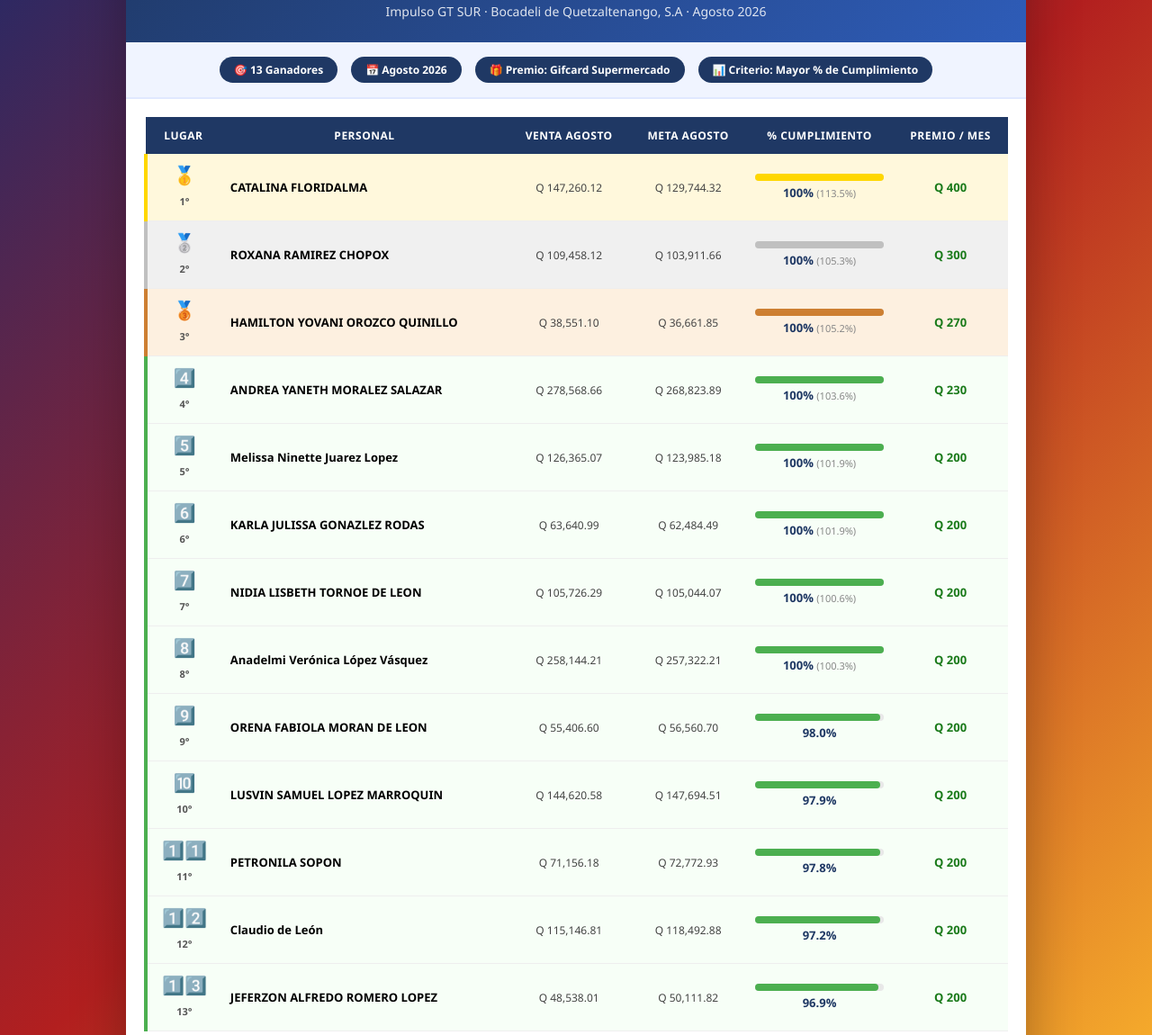
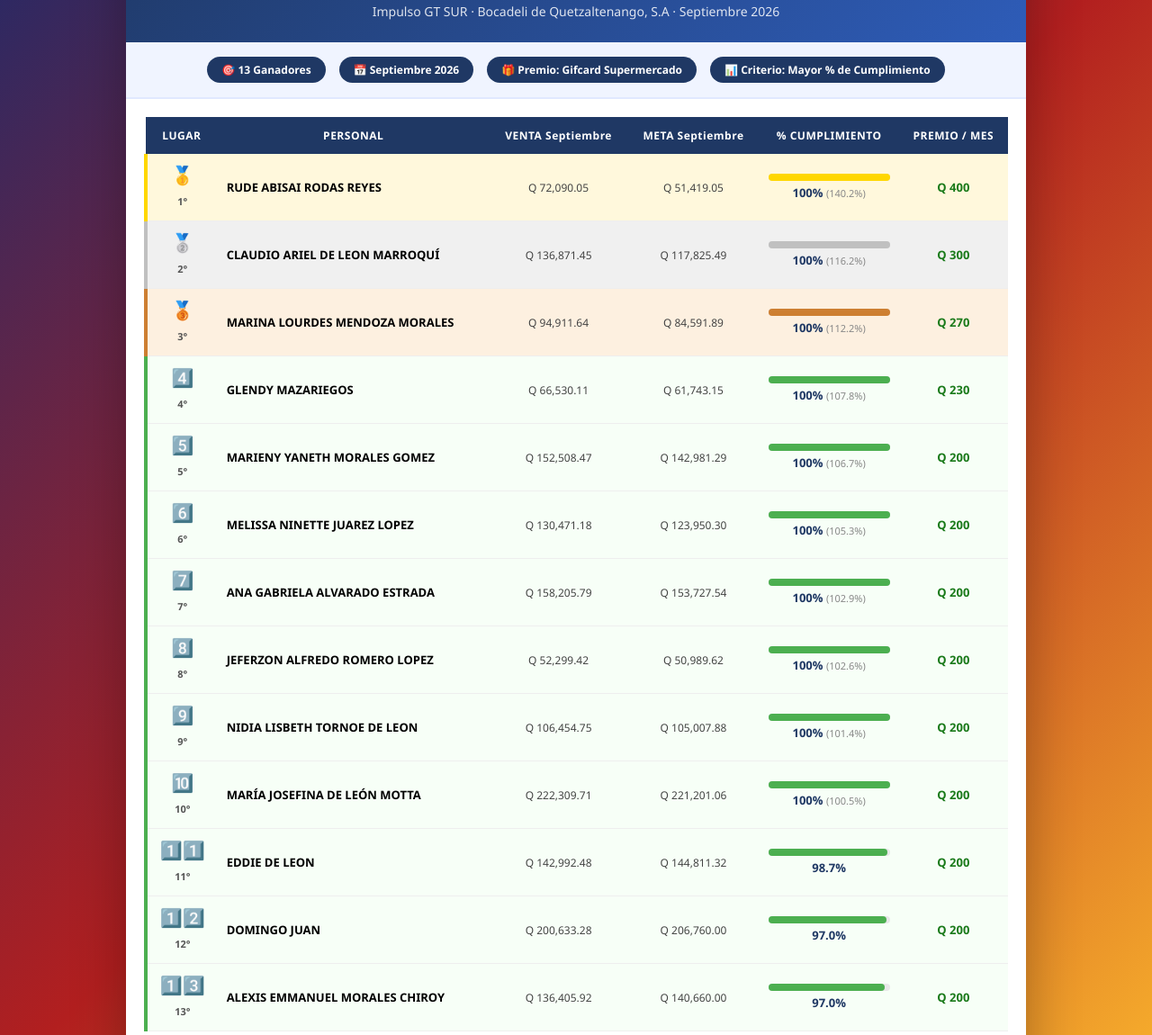
Before and after one commit to jmichelena/IncentivoImpulso, a plain HTML site: page index.html in a window 1280 px wide. Shown: the part 184-1334 px from the top of the page at 90% size. Drawn offline with Linux system fonts and the light colour scheme.

Commit message:
Update index.html

```diff
--- a/index.html
+++ b/index.html
@@ -3,7 +3,7 @@
 <head>
   <meta charset="UTF-8">
   <meta name="viewport" content="width=device-width, initial-scale=1.0">
-  <title>🏆 Ganadores Incentivo Mayoreo - Agosto 2026 actualizado 22/07</title>
+  <title>🏆 Ganadores Incentivo Mayoreo - Septiembre 2026 actualizado 22/07</title>
   <style>
     * { box-sizing: border-box; margin: 0; padding: 0; }
     body {
@@ -81,12 +81,12 @@
     <div class="header">
       <span class="trophy">🏆</span>
       <h1>PLAN INCENTIVO IMPULSADORAS Y COLOCADORES</h1>
-      <p>Impulso GT SUR · Bocadeli de Quetzaltenango, S.A · Agosto 2026</p>
+      <p>Impulso GT SUR · Bocadeli de Quetzaltenango, S.A · Septiembre 2026</p>
     </div>
 
     <div class="badges">
       <span class="badge">🎯 13 Ganadores</span>
-      <span class="badge">📅 Agosto 2026</span>
+      <span class="badge">📅 Septiembre 2026</span>
       <span class="badge">🎁 Premio: Gifcard Supermercado</span>
       <span class="badge">📊 Criterio: Mayor % de Cumplimiento</span>
     </div>
@@ -97,8 +97,8 @@
           <tr>
             <th>LUGAR</th>
             <th>PERSONAL</th>
-            <th>VENTA AGOSTO</th>
-            <th>META AGOSTO</th>
+            <th>VENTA Septiembre</th>
+            <th>META Septiembre</th>
             <th>% CUMPLIMIENTO</th>
             <th>PREMIO / MES</th>
           </tr>
@@ -107,170 +107,170 @@
 
         <tr style="background:#FFF8DC; border-left:4px solid #FFD700;">
           <td class="lugar">🥇<br><span class="num-lugar">1°</span></td>
-          <td class="nombre">CATALINA FLORIDALMA</td>
-          <td class="monto">Q 147,260.12</td>
-          <td class="monto">Q 129,744.32</td>
+          <td class="nombre">RUDE ABISAI RODAS REYES</td>
+          <td class="monto">Q 72,090.05</td>
+          <td class="monto">Q 51,419.05</td>
           <td class="pct-cell">
             <div class="bar-wrap">
               <div class="bar" style="width:100%;background:#FFD700;"></div>
             </div>
-            <span class="pct-label">100% <span class='real-pct'>(113.5%)</span></span>
+            <span class="pct-label">100% <span class='real-pct'>(140.2%)</span></span>
           </td>
           <td class="premio">Q 400</td>
         </tr>
         <tr style="background:#F0F0F0; border-left:4px solid #C0C0C0;">
           <td class="lugar">🥈<br><span class="num-lugar">2°</span></td>
-          <td class="nombre">ROXANA RAMIREZ CHOPOX</td>
-          <td class="monto">Q 109,458.12</td>
-          <td class="monto">Q 103,911.66</td>
+          <td class="nombre">CLAUDIO ARIEL DE LEON MARROQUÍ</td>
+          <td class="monto">Q 136,871.45</td>
+          <td class="monto">Q 117,825.49</td>
           <td class="pct-cell">
             <div class="bar-wrap">
               <div class="bar" style="width:100%;background:#C0C0C0;"></div>
             </div>
-            <span class="pct-label">100% <span class='real-pct'>(105.3%)</span></span>
+            <span class="pct-label">100% <span class='real-pct'>(116.2%)</span></span>
           </td>
           <td class="premio">Q 300</td>
         </tr>
         <tr style="background:#FDF0E0; border-left:4px solid #CD7F32;">
           <td class="lugar">🥉<br><span class="num-lugar">3°</span></td>
-          <td class="nombre">HAMILTON YOVANI OROZCO QUINILLO</td>
-          <td class="monto">Q 38,551.10</td>
-          <td class="monto">Q 36,661.85</td>
+          <td class="nombre">MARINA LOURDES MENDOZA MORALES</td>
+          <td class="monto">Q 94,911.64</td>
+          <td class="monto">Q 84,591.89</td>
           <td class="pct-cell">
             <div class="bar-wrap">
               <div class="bar" style="width:100%;background:#CD7F32;"></div>
             </div>
-            <span class="pct-label">100% <span class='real-pct'>(105.2%)</span></span>
+            <span class="pct-label">100% <span class='real-pct'>(112.2%)</span></span>
           </td>
           <td class="premio">Q 270</td>
         </tr>
         <tr style="background:#F7FFF7; border-left:4px solid #4CAF50;">
           <td class="lugar">4️⃣<br><span class="num-lugar">4°</span></td>
-          <td class="nombre">ANDREA YANETH MORALEZ SALAZAR</td>
-          <td class="monto">Q 278,568.66</td>
-          <td class="monto">Q 268,823.89</td>
+          <td class="nombre">GLENDY MAZARIEGOS </td>
+          <td class="monto">Q 66,530.11</td>
+          <td class="monto">Q 61,743.15</td>
           <td class="pct-cell">
             <div class="bar-wrap">
               <div class="bar" style="width:100%;background:#4CAF50;"></div>
             </div>
-            <span class="pct-label">100% <span class='real-pct'>(103.6%)</span></span>
+            <span class="pct-label">100% <span class='real-pct'>(107.8%)</span></span>
           </td>
           <td class="premio">Q 230</td>
         </tr>
         <tr style="background:#F7FFF7; border-left:4px solid #4CAF50;">
           <td class="lugar">5️⃣<br><span class="num-lugar">5°</span></td>
-          <td class="nombre">Melissa Ninette  Juarez Lopez</td>
-          <td class="monto">Q 126,365.07</td>
-          <td class="monto">Q 123,985.18</td>
+          <td class="nombre">MARIENY YANETH MORALES GOMEZ</td>
+          <td class="monto">Q 152,508.47</td>
+          <td class="monto">Q 142,981.29</td>
           <td class="pct-cell">
             <div class="bar-wrap">
               <div class="bar" style="width:100%;background:#4CAF50;"></div>
             </div>
-            <span class="pct-label">100% <span class='real-pct'>(101.9%)</span></span>
+            <span class="pct-label">100% <span class='real-pct'>(106.7%)</span></span>
           </td>
           <td class="premio">Q 200</td>
         </tr>
         <tr style="background:#F7FFF7; border-left:4px solid #4CAF50;">
           <td class="lugar">6️⃣<br><span class="num-lugar">6°</span></td>
-          <td class="nombre">KARLA  JULISSA GONAZLEZ RODAS</td>
-          <td class="monto">Q 63,640.99</td>
-          <td class="monto">Q 62,484.49</td>
+          <td class="nombre">MELISSA NINETTE JUAREZ LOPEZ</td>
+          <td class="monto">Q 130,471.18</td>
+          <td class="monto">Q 123,950.30</td>
           <td class="pct-cell">
             <div class="bar-wrap">
               <div class="bar" style="width:100%;background:#4CAF50;"></div>
             </div>
-            <span class="pct-label">100% <span class='real-pct'>(101.9%)</span></span>
+            <span class="pct-label">100% <span class='real-pct'>(105.3%)</span></span>
           </td>
           <td class="premio">Q 200</td>
         </tr>
         <tr style="background:#F7FFF7; border-left:4px solid #4CAF50;">
           <td class="lugar">7️⃣<br><span class="num-lugar">7°</span></td>
-          <td class="nombre">NIDIA LISBETH TORNOE DE LEON</td>
-          <td class="monto">Q 105,726.29</td>
-          <td class="monto">Q 105,044.07</td>
+          <td class="nombre">ANA GABRIELA ALVARADO ESTRADA</td>
+          <td class="monto">Q 158,205.79</td>
+          <td class="monto">Q 153,727.54</td>
           <td class="pct-cell">
             <div class="bar-wrap">
               <div class="bar" style="width:100%;background:#4CAF50;"></div>
             </div>
-            <span class="pct-label">100% <span class='real-pct'>(100.6%)</span></span>
+            <span class="pct-label">100% <span class='real-pct'>(102.9%)</span></span>
           </td>
           <td class="premio">Q 200</td>
         </tr>
         <tr style="background:#F7FFF7; border-left:4px solid #4CAF50;">
           <td class="lugar">8️⃣<br><span class="num-lugar">8°</span></td>
-          <td class="nombre">Anadelmi Verónica López Vásquez</td>
-          <td class="monto">Q 258,144.21</td>
-          <td class="monto">Q 257,322.21</td>
+          <td class="nombre">JEFERZON ALFREDO ROMERO LOPEZ</td>
+          <td class="monto">Q 52,299.42</td>
+          <td class="monto">Q 50,989.62</td>
           <td class="pct-cell">
             <div class="bar-wrap">
               <div class="bar" style="width:100%;background:#4CAF50;"></div>
             </div>
-            <span class="pct-label">100% <span class='real-pct'>(100.3%)</span></span>
+            <span class="pct-label">100% <span class='real-pct'>(102.6%)</span></span>
           </td>
           <td class="premio">Q 200</td>
         </tr>
         <tr style="background:#F7FFF7; border-left:4px solid #4CAF50;">
           <td class="lugar">9️⃣<br><span class="num-lugar">9°</span></td>
-          <td class="nombre">ORENA FABIOLA MORAN DE LEON</td>
-          <td class="monto">Q 55,406.60</td>
-          <td class="monto">Q 56,560.70</td>
+          <td class="nombre">NIDIA LISBETH TORNOE DE LEON</td>
+          <td class="monto">Q 106,454.75</td>
+          <td class="monto">Q 105,007.88</td>
           <td class="pct-cell">
             <div class="bar-wrap">
-              <div class="bar" style="width:97%;background:#4CAF50;"></div>
+              <div class="bar" style="width:100%;background:#4CAF50;"></div>
             </div>
-            <span class="pct-label">98.0%</span>
+            <span class="pct-label">100% <span class='real-pct'>(101.4%)</span></span>
           </td>
           <td class="premio">Q 200</td>
         </tr>
         <tr style="background:#F7FFF7; border-left:4px solid #4CAF50;">
           <td class="lugar">🔟<br><span class="num-lugar">10°</span></td>
-          <td class="nombre">LUSVIN SAMUEL LOPEZ MARROQUIN</td>
-          <td class="monto">Q 144,620.58</td>
-          <td class="monto">Q 147,694.51</td>
+          <td class="nombre">MARÍA JOSEFINA DE LEÓN MOTTA</td>
+          <td class="monto">Q 222,309.71</td>
+          <td class="monto">Q 221,201.06</td>
           <td class="pct-cell">
             <div class="bar-wrap">
-              <div class="bar" style="width:97%;background:#4CAF50;"></div>
+              <div class="bar" style="width:100%;background:#4CAF50;"></div>
             </div>
-            <span class="pct-label">97.9%</span>
+            <span class="pct-label">100% <span class='real-pct'>(100.5%)</span></span>
           </td>
           <td class="premio">Q 200</td>
         </tr>
         <tr style="background:#F7FFF7; border-left:4px solid #4CAF50;">
           <td class="lugar">1️⃣1️⃣<br><span class="num-lugar">11°</span></td>
-          <td class="nombre">PETRONILA SOPON</td>
-          <td class="monto">Q 71,156.18</td>
-          <td class="monto">Q 72,772.93</td>
+          <td class="nombre">EDDIE DE LEON</td>
+          <td class="monto">Q 142,992.48</td>
+          <td class="monto">Q 144,811.32</td>
           <td class="pct-cell">
             <div class="bar-wrap">
-              <div class="bar" style="width:97%;background:#4CAF50;"></div>
+              <div class="bar" style="width:98%;background:#4CAF50;"></div>
             </div>
-            <span class="pct-label">97.8%</span>
+            <span class="pct-label">98.7%</span>
           </td>
           <td class="premio">Q 200</td>
         </tr>
         <tr style="background:#F7FFF7; border-left:4px solid #4CAF50;">
           <td class="lugar">1️⃣2️⃣<br><span class="num-lugar">12°</span></td>
-          <td class="nombre">Claudio de León</td>
-          <td class="monto">Q 115,146.81</td>
-          <td class="monto">Q 118,492.88</td>
+          <td class="nombre">DOMINGO JUAN</td>
+          <td class="monto">Q 200,633.28</td>
+          <td class="monto">Q 206,760.00</td>
           <td class="pct-cell">
             <div class="bar-wrap">
               <div class="bar" style="width:97%;background:#4CAF50;"></div>
             </div>
-            <span class="pct-label">97.2%</span>
+            <span class="pct-label">97.0%</span>
           </td>
           <td class="premio">Q 200</td>
         </tr>
         <tr style="background:#F7FFF7; border-left:4px solid #4CAF50;">
           <td class="lugar">1️⃣3️⃣<br><span class="num-lugar">13°</span></td>
-          <td class="nombre">JEFERZON ALFREDO ROMERO LOPEZ</td>
-          <td class="monto">Q 48,538.01</td>
-          <td class="monto">Q 50,111.82</td>
+          <td class="nombre">ALEXIS EMMANUEL MORALES CHIROY</td>
+          <td class="monto">Q 136,405.92</td>
+          <td class="monto">Q 140,660.00</td>
           <td class="pct-cell">
             <div class="bar-wrap">
               <div class="bar" style="width:96%;background:#4CAF50;"></div>
             </div>
-            <span class="pct-label">96.9%</span>
+            <span class="pct-label">97.0%</span>
           </td>
           <td class="premio">Q 200</td>
         </tr>
```
